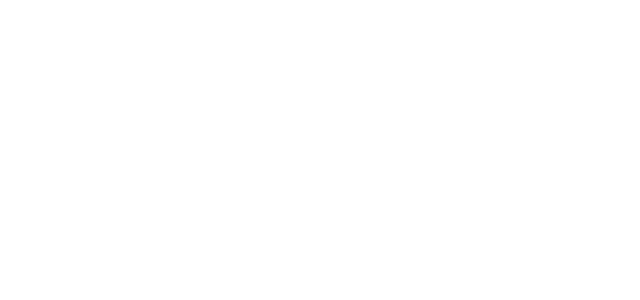
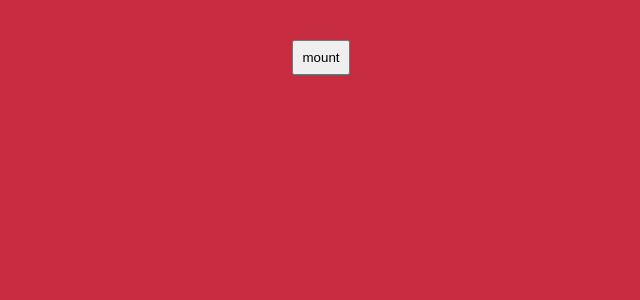
Before and after one commit to juhyoungRyu/portfolio, a React (Create React App) app: page / in a window 1280 px wide. Shown: the top 300 px of the page, without its empty margins (319-959 px from the left). Built offline with nearby package versions, Linux system fonts and the light colour scheme.

Commit message:
spring 라이브러리를 활용한 화면 전환 연습

```diff
--- a/package.json
+++ b/package.json
@@ -9,6 +9,7 @@
     "react": "^17.0.2",
     "react-dom": "^17.0.2",
     "react-scripts": "5.0.0",
+    "react-spring": "^9.4.1",
     "web-vitals": "^2.1.0"
   },
   "scripts": {
--- a/src/App.css
+++ b/src/App.css
@@ -1,3 +1,27 @@
+html {
+  background-color: #c72c41;
+}
+
 .App {
-  display: flex;
+  text-align: center;
+  padding: 40px;
 }
+
+button {
+  padding: 8px;
+}
+
+.container {
+  padding: 40px;
+  margin-top: 200px;
+  min-height: 200px;
+}
+
+.item {
+  width: 100px;
+  height: 100px;
+  margin: 0 auto;
+  background-color: white;
+  border-radius: 8px;
+  box-shadow: rgba(0, 0, 0, 0.2) 0px 8px;
+}
--- a/src/App.js
+++ b/src/App.js
@@ -1,8 +1,35 @@
 import "./App.css";
 import React, { useState } from "react";
+import { useTransition, animated } from "react-spring";
 
-function App() {
-  return <div className="App"></div>;
-}
+const App = () => {
+  const [isVisible, setIsVisible] = useState(false);
+  const transition = useTransition(isVisible, {
+    from: { x: -100, y: 500, opacity: 0, scale: 0, delay: 0 },
+    enter: { x: 0, y: 0, opacity: 1, scale: 1, delay: 400 },
+    leave: { x: 100, y: 500, opacity: 0, scale: 0, delay: -300 },
+  });
+
+  const change = () => {
+    setIsVisible((isVisible) => !isVisible);
+  };
+  return (
+    <div className="App">
+      <button
+        onClick={() => {
+          change();
+          setTimeout(change, 1500);
+        }}
+      >
+        {isVisible ? "un-mount" : "mount"}
+      </button>
+      <div className="container">
+        {transition((style, item) =>
+          item ? <animated.div className="item" style={style} /> : ""
+        )}
+      </div>
+    </div>
+  );
+};
 
 export default App;
```
Also changed, not shown: 2 other files (tests, documents, lock files or other folders).
